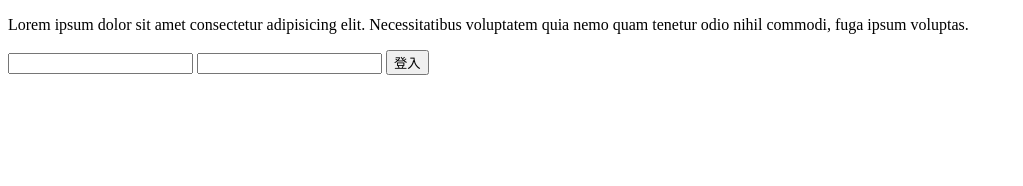
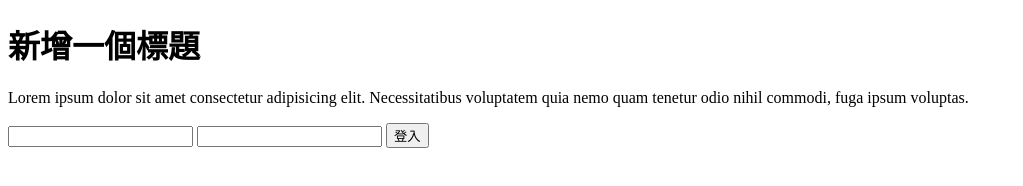
Before and after one commit to Andrew831119/Test1, a plain HTML site: page index.html in a window 1280 px wide. Shown: the whole page, without its empty margins (0-1023 px from the left). Drawn offline with Linux system fonts and the light colour scheme.

Commit message:
Create a title

```diff
--- a/index.html
+++ b/index.html
@@ -7,6 +7,8 @@
     <title>Document</title>
   </head>
   <body>
+    <h1>新增一個標題</h1>
+
     <p>
       Lorem ipsum dolor sit amet consectetur adipisicing elit. Necessitatibus
       voluptatem quia nemo quam tenetur odio nihil commodi, fuga ipsum voluptas.
```
